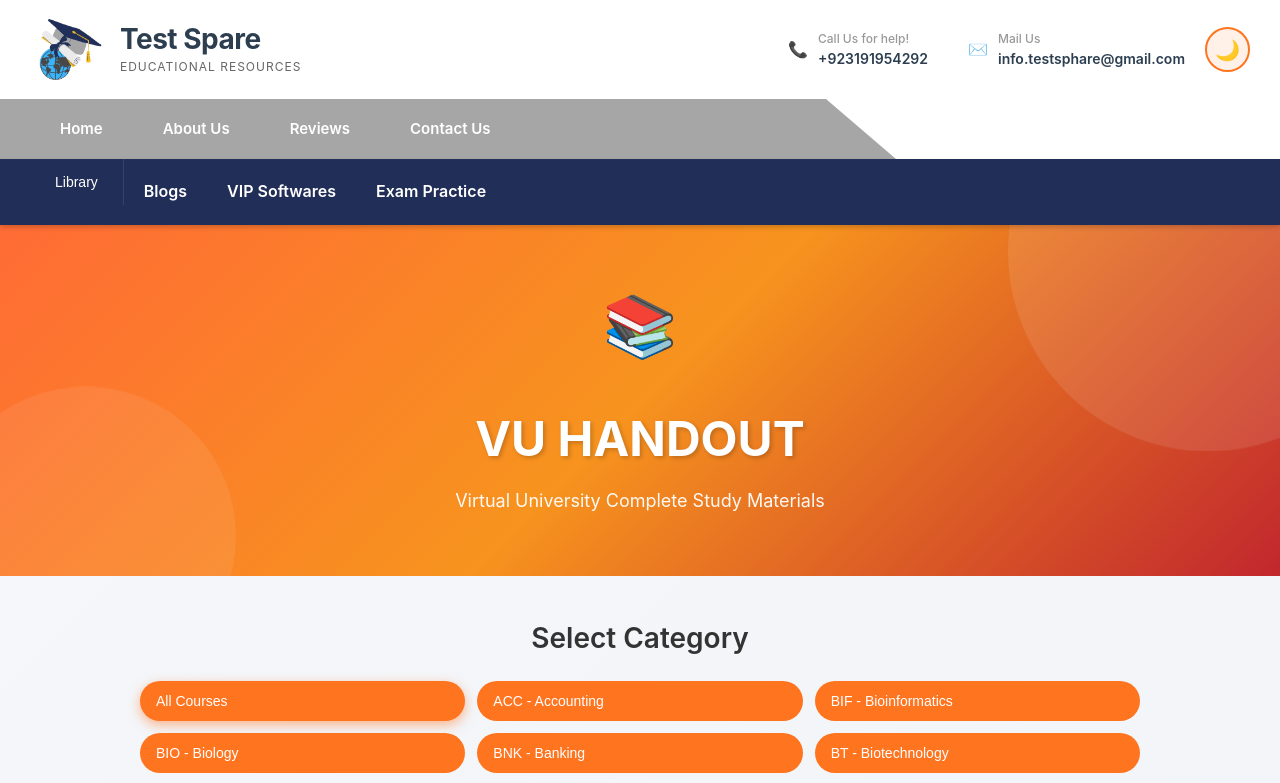
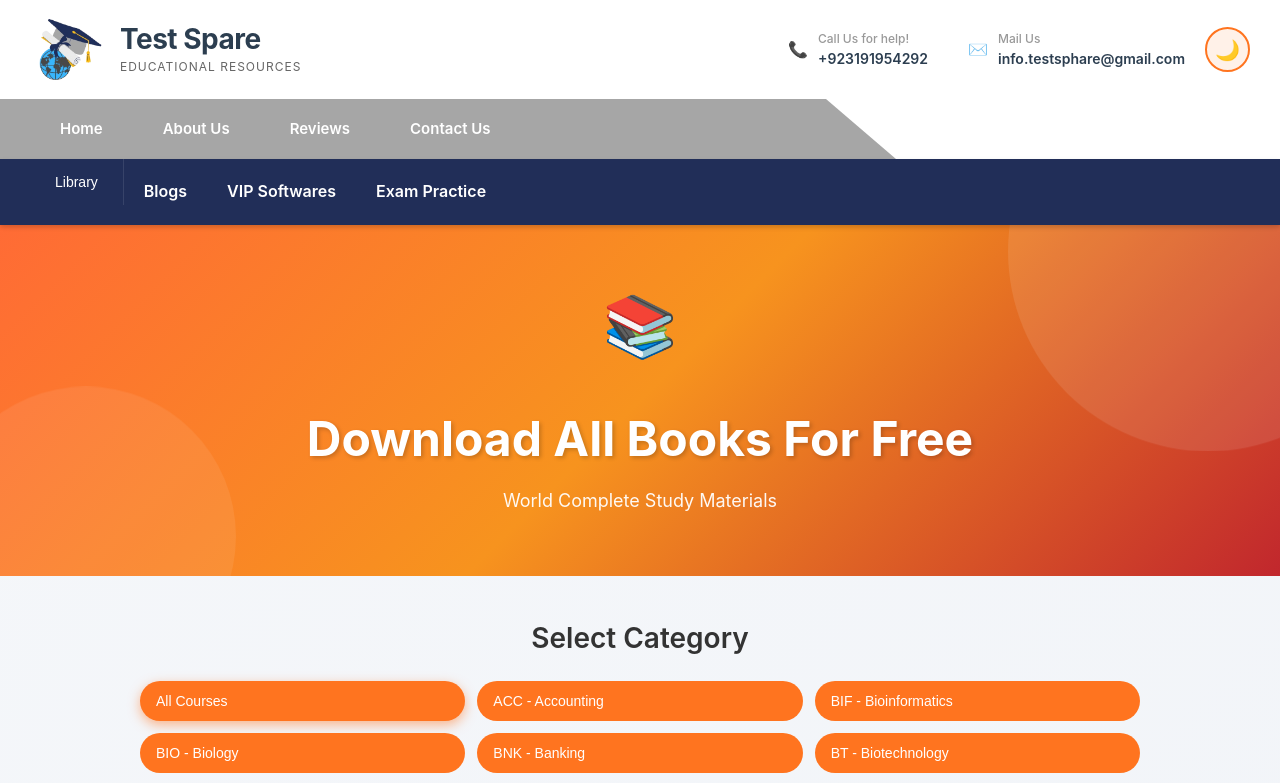
Before and after one commit to Sahirullah/TestSphare, a React (Vite) app: page /vu-handout in a window 1280 px wide. Shown: the top 783 px of the page. Built offline with nearby package versions, Linux system fonts and the light colour scheme; the HTML template or start-up script is replaced by a standard one.

Commit message:
updating

```diff
--- a/src/pages/VUHandout.jsx
+++ b/src/pages/VUHandout.jsx
@@ -27,8 +27,8 @@ const VUHandout = () => {
       <div className="handout-hero">
         <div className="hero-content">
           <div className="hero-icon">📚</div>
-          <h1>VU HANDOUT</h1>
-          <p>Virtual University Complete Study Materials</p>
+          <h1>Download All Books For Free</h1>
+          <p>World Complete Study Materials</p>
         </div>
       </div>
 
```
